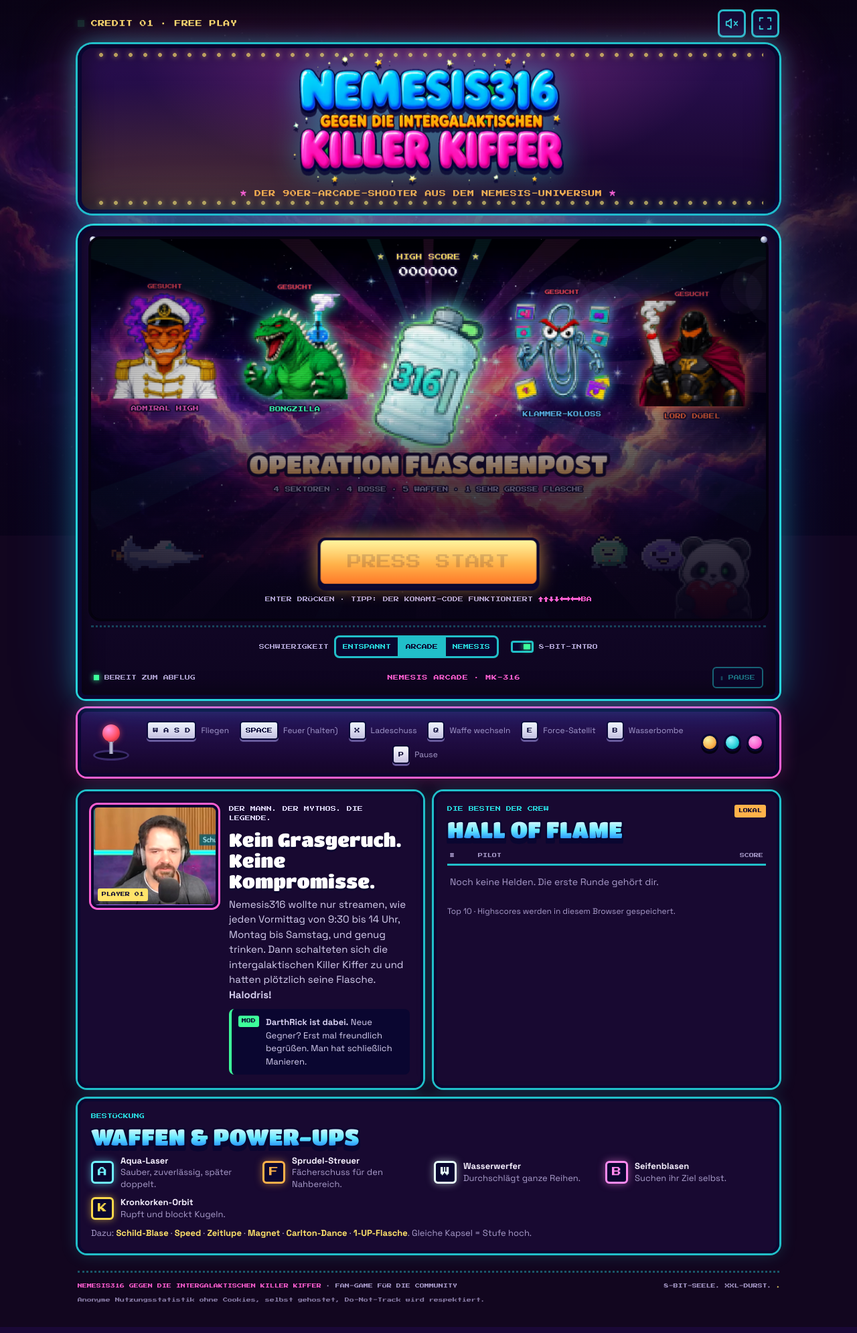
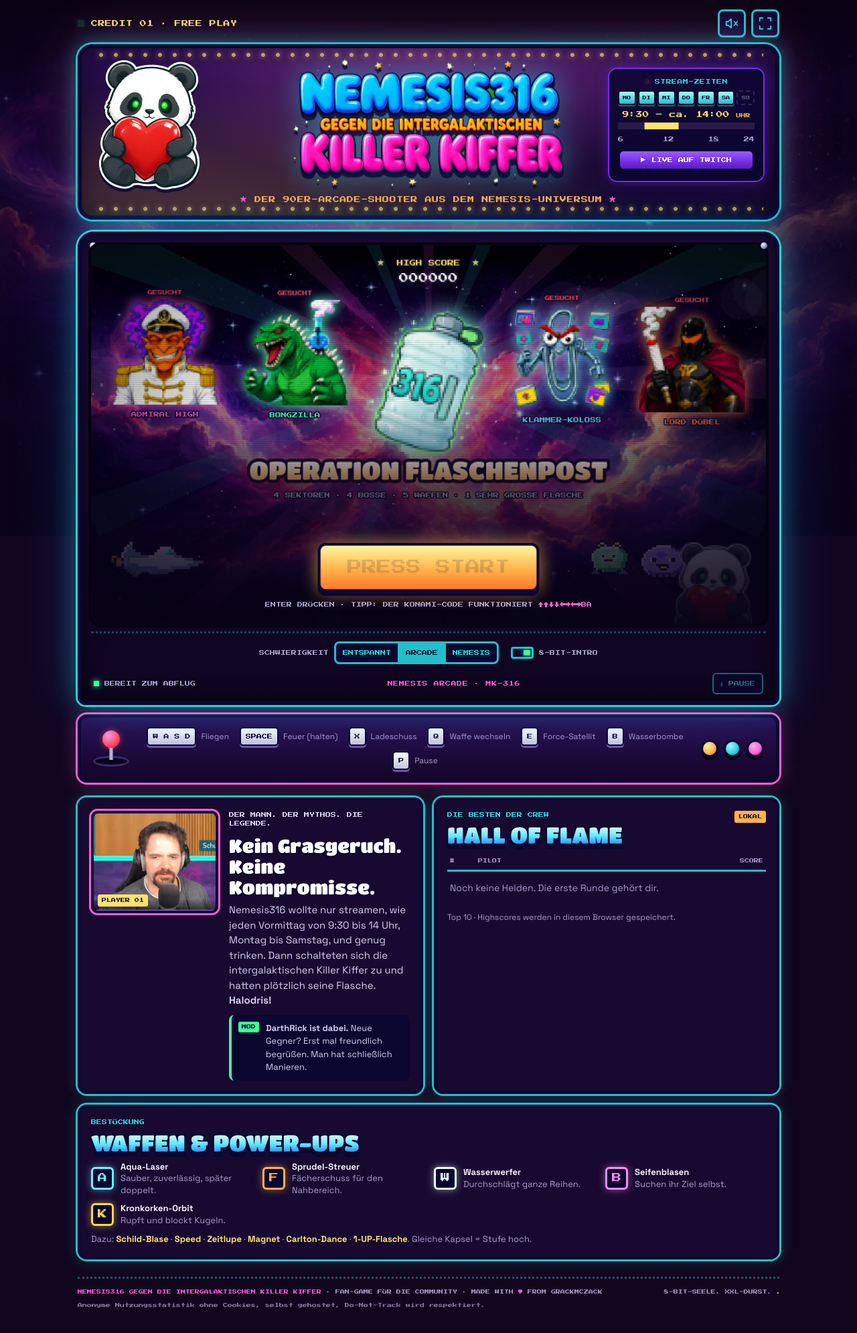
Before and after one commit to grackmczack/Neme-Type, a PHP site: page / in a window 1280 px wide. Shown: the whole page at 67% size. Run offline with PHP 8.4, Linux system fonts and the light colour scheme.

Commit message:
Header: Streamzeiten-Plakette mit Twitch-Link, Footer-Credit
- Marquee: Panda links, rechts Plakette mit Mo-Sa 9:30 bis ca. 14:00 Uhr (Wochentage,
  Zeitbalken) und Link zu twitch.tv/nemesis316; auf schmalen Fenstern unter dem Logo
- Footer: "MADE WITH ♥ FROM GRACKMCZACK" neben "FAN-GAME FÜR DIE COMMUNITY"
- Statistik: Klicks auf den Twitch-Link werden als Ereignis gezählt

Co-Authored-By: Claude Sonnet 5.5 <noreply@anthropic.com>

```diff
--- a/app.js
+++ b/app.js
@@ -202,6 +202,7 @@ function toggleSound() {
   saveSettings();
 }
 $('sound-button').addEventListener('click', toggleSound);
+$('twitch-link').addEventListener('click', () => track('twitch_click'));
 $('fullscreen-button').addEventListener('click', async () => {
   try {
     if (document.fullscreenElement) await document.exitFullscreen();
--- a/deploy/web/analytics/index.php
+++ b/deploy/web/analytics/index.php
@@ -108,6 +108,7 @@ foreach (rows("SELECT stage, COUNT(*) v FROM events WHERE name='game_end' AND wo
 $bossFlawless = [];
 foreach (rows("SELECT stage, COUNT(*) v, SUM(flawless) f FROM events WHERE name='boss_down' AND day >= ? GROUP BY stage ORDER BY stage", [$since]) as $r) $bossFlawless[] = ['Boss ' . $r['stage'] . ' besiegt (davon ohne Treffer: ' . (int) $r['f'] . ')', (int) $r['v']];
 $features = [
+    ['Klick auf Twitch-Link', (int) one("SELECT COUNT(*) FROM events WHERE name='twitch_click' AND day >= ?", [$since])],
     ['Konami-Code benutzt', (int) one("SELECT COUNT(*) FROM events WHERE name='konami' AND day >= ?", [$since])],
     ['Ton eingeschaltet', (int) one("SELECT COUNT(*) FROM events WHERE name='sound_on' AND day >= ?", [$since])],
     ['Vollbild genutzt', (int) one("SELECT COUNT(*) FROM events WHERE name='fullscreen' AND day >= ?", [$since])],
--- a/deploy/web/api/collect.php
+++ b/deploy/web/api/collect.php
@@ -34,7 +34,7 @@ $enum = static fn (mixed $v, array $allowed): ?string => (is_string($v) && in_ar
 $row = ['stage' => null, 'difficulty' => null, 'won' => null, 'score' => null, 'secs' => null, 'kills' => null, 'intro' => null, 'cheated' => null, 'flawless' => null];
 $diffs = ['easy', 'normal', 'hard'];
 switch ($name) {
-    case 'pageview': case 'intro_done': case 'intro_skipped': case 'sound_on': case 'sound_off': case 'konami': case 'fullscreen': case 'score_saved':
+    case 'pageview': case 'twitch_click': case 'intro_done': case 'intro_skipped': case 'sound_on': case 'sound_off': case 'konami': case 'fullscreen': case 'score_saved':
         break;
     case 'game_start':
         $row['difficulty'] = $enum($props['difficulty'] ?? null, $diffs);
--- a/index.html
+++ b/index.html
@@ -24,10 +24,18 @@
       </div>
     </div>
     <div class="marquee">
+      <img class="marquee-panda" src="assets/gen/panda.webp" width="360" height="360" alt="" aria-hidden="true">
       <h1>
         <img class="marquee-logo" src="assets/gen/logo.webp" width="900" height="330" alt="Nemesis316 gegen die intergalaktischen Killer Kiffer">
         <span class="sr-only">Nemesis316 gegen die intergalaktischen Killer Kiffer</span>
       </h1>
+      <aside class="schedule" aria-label="Streamzeiten von Nemesis316: Montag bis Samstag, 9:30 Uhr bis etwa 14:00 Uhr">
+        <p class="schedule-title"><i aria-hidden="true"></i>STREAM-ZEITEN</p>
+        <ol class="days" aria-hidden="true"><li class="on">MO</li><li class="on">DI</li><li class="on">MI</li><li class="on">DO</li><li class="on">FR</li><li class="on">SA</li><li>SO</li></ol>
+        <p class="schedule-time" aria-hidden="true">9:30 – ca. 14:00 <small>UHR</small></p>
+        <svg class="timebar" viewBox="0 0 100 15" aria-hidden="true" focusable="false"><rect class="track" x="0" y="0" width="100" height="5"/><rect class="seg" x="19.4" y="0" width="25" height="5"/><text x="0" y="14">6</text><text x="33" y="14">12</text><text x="66" y="14">18</text><text x="100" y="14" text-anchor="end">24</text></svg>
+        <a class="twitch" id="twitch-link" href="https://www.twitch.tv/nemesis316" target="_blank" rel="noopener noreferrer">▶ LIVE AUF TWITCH <span class="sr-only">(öffnet twitch.tv/nemesis316 in einem neuen Tab)</span></a>
+      </aside>
       <p class="marquee-tag"><span>★</span> DER 90ER-ARCADE-SHOOTER AUS DEM NEMESIS-UNIVERSUM <span>★</span></p>
     </div>
   </header>
@@ -137,7 +145,7 @@
       </section>
     </div>
 
-    <footer class="site-footer"><span><b>NEMESIS316 GEGEN DIE INTERGALAKTISCHEN KILLER KIFFER</b> · FAN-GAME FÜR DIE COMMUNITY</span><span>8-BIT-SEELE. XXL-DURST. <span class="footer-star">✦</span></span><span class="privacy-note">Anonyme Nutzungsstatistik ohne Cookies, selbst gehostet, Do-Not-Track wird respektiert.</span></footer>
+    <footer class="site-footer"><span><b>NEMESIS316 GEGEN DIE INTERGALAKTISCHEN KILLER KIFFER</b> · FAN-GAME FÜR DIE COMMUNITY · MADE WITH <span class="footer-heart" aria-label="Liebe">♥</span> FROM GRACKMCZACK</span><span>8-BIT-SEELE. XXL-DURST. <span class="footer-star">✦</span></span><span class="privacy-note">Anonyme Nutzungsstatistik ohne Cookies, selbst gehostet, Do-Not-Track wird respektiert.</span></footer>
   </main>
   <div class="toast" id="toast" role="status" hidden></div>
   <noscript>Bitte aktiviere JavaScript, um das Spiel zu spielen.</noscript>
--- a/styles.css
+++ b/styles.css
@@ -71,8 +71,13 @@ kbd { font-family: var(--px); }
 .icon-button[aria-pressed="true"] svg { stroke: var(--green); }
 .marquee {
   position: relative;
+  display: grid;
+  grid-template-columns: minmax(0, 1fr) auto minmax(0, 1fr);
+  grid-template-areas: "panda logo schedule" "tag tag tag";
+  align-items: center;
+  column-gap: 14px;
   text-align: center;
-  padding: 14px 18px 12px;
+  padding: 18px 18px 12px;
   border: 6px solid var(--ink);
   border-radius: 22px;
   background:
@@ -91,9 +96,26 @@ kbd { font-family: var(--px); }
 }
 .marquee::before { top: 7px; }
 .marquee::after { bottom: 7px; animation-delay: -.55s; }
-.marquee h1 { margin: 0; line-height: 0; }
+.marquee h1 { grid-area: logo; margin: 0; line-height: 0; }
+.marquee-panda { grid-area: panda; justify-self: start; width: clamp(96px, 13vw, 150px); height: auto; margin-left: 8px; filter: drop-shadow(0 5px 0 rgba(10, 6, 48, .8)); animation: float 4s ease-in-out infinite -1.3s; }
+/* Streamzeiten-Plakette */
+.schedule { grid-area: schedule; justify-self: end; width: min(230px, 100%); padding: 10px 10px 12px; text-align: center; background: rgba(10, 6, 48, .82); border: 3px solid var(--ink); border-radius: 12px; box-shadow: 0 0 0 2px #772ce8, 0 0 20px rgba(119, 44, 232, .55); }
+.schedule-title { display: flex; align-items: center; justify-content: center; gap: 7px; margin: 0 0 7px; font-family: var(--px); font-size: 8px; color: var(--cyan); letter-spacing: .05em; }
+.schedule-title i { width: 8px; height: 8px; border-radius: 50%; background: #ff3b5c; box-shadow: 0 0 8px #ff3b5c; animation: blink 1.4s steps(2) infinite; }
+.days { display: grid; grid-template-columns: repeat(7, 1fr); gap: 3px; margin: 0 0 8px; padding: 0; list-style: none; }
+.days li { padding: 5px 0 4px; font-family: var(--px); font-size: 6px; color: var(--muted); border: 2px dashed #4a3a7a; border-radius: 4px; opacity: .6; }
+.days li.on { color: var(--ink); background: linear-gradient(#a8fbff, var(--teal)); border: 2px solid var(--ink); opacity: 1; box-shadow: 0 2px 0 #0c6c72; }
+.schedule-time { margin: 0 0 5px; font-family: var(--px); font-size: 10px; white-space: nowrap; line-height: 1.3; color: var(--yellow); text-shadow: 0 2px 0 var(--ink); }
+.schedule-time small { font-size: 7px; color: var(--orange); }
+.timebar { display: block; width: 100%; height: auto; margin: 0 0 9px; }
+.timebar .track { fill: #2a1a4a; } .timebar .seg { fill: var(--yellow); }
+.timebar text { fill: var(--muted); font: 4px var(--px); }
+.twitch { display: block; padding: 8px 6px; font-family: var(--px); font-size: 8px; line-height: 1.3; color: #fff; text-decoration: none; background: linear-gradient(#9b5cff, #772ce8 60%, #5a1fb8); border: 3px solid var(--ink); border-radius: 8px; box-shadow: 0 4px 0 var(--ink); }
+.twitch:hover { filter: brightness(1.15); }
+.twitch:active { transform: translateY(3px); box-shadow: 0 1px 0 var(--ink); }
+.twitch:focus-visible { outline: 3px solid var(--yellow); outline-offset: 3px; }
 .marquee-logo { width: auto; max-width: 100%; height: clamp(96px, 19vw, 190px); object-fit: contain; filter: drop-shadow(0 6px 0 rgba(10, 6, 48, .8)) drop-shadow(0 0 22px rgba(39, 211, 218, .45)); animation: float 4s ease-in-out infinite; }
-.marquee-tag { margin: 6px 0 4px; font-family: var(--px); font-size: clamp(7px, 1.5vw, 10px); color: var(--orange); letter-spacing: .06em; }
+.marquee-tag { grid-area: tag; margin: 8px 0 4px; font-family: var(--px); font-size: clamp(7px, 1.5vw, 10px); color: var(--orange); letter-spacing: .06em; }
 .marquee-tag span { color: var(--pink); }
 
 /* ---------- Cabinet ---------- */
@@ -271,6 +293,7 @@ kbd { padding: 6px 7px; font-size: 8px; color: var(--ink); background: linear-gr
 .site-footer { display: flex; flex-wrap: wrap; justify-content: space-between; gap: 8px 18px; margin-top: 26px; padding-top: 14px; border-top: 3px dotted rgba(39, 211, 218, .4); font-family: var(--px); font-size: 7px; line-height: 1.8; color: var(--muted); }
 .site-footer b { color: var(--pink); font-weight: 400; }
 .privacy-note { flex-basis: 100%; color: var(--muted); opacity: .8; }
+.footer-heart { color: var(--pink); }
 .footer-star { color: var(--yellow); }
 .toast { position: fixed; z-index: 30; left: 50%; bottom: max(18px, env(safe-area-inset-bottom)); transform: translateX(-50%); max-width: min(92vw, 520px); padding: 10px 14px; font-family: var(--px); font-size: 8px; line-height: 1.7; color: var(--ink); background: var(--yellow); border: 3px solid var(--ink); border-radius: 8px; box-shadow: 0 5px 0 rgba(0, 0, 0, .5); }
 
@@ -287,6 +310,12 @@ kbd { padding: 6px 7px; font-size: 8px; color: var(--ink); background: linear-gr
 @media (prefers-reduced-motion: reduce) {
   *, *::before, *::after { animation: none !important; transition: none !important; }
   html { scroll-behavior: auto; }
+}
+@media (max-width: 900px) {
+  /* Schmale Fenster: Logo oben, darunter die Streamzeiten, Panda entfällt */
+  .marquee { grid-template-columns: 1fr; grid-template-areas: "logo" "schedule" "tag"; row-gap: 8px; }
+  .marquee-panda { display: none; }
+  .schedule { justify-self: center; width: min(300px, 100%); }
 }
 @media (max-width: 860px) {
   .cards { grid-template-columns: 1fr; }
```
Also changed, not shown: tests/php.test.mjs (+1 -0 lines).
